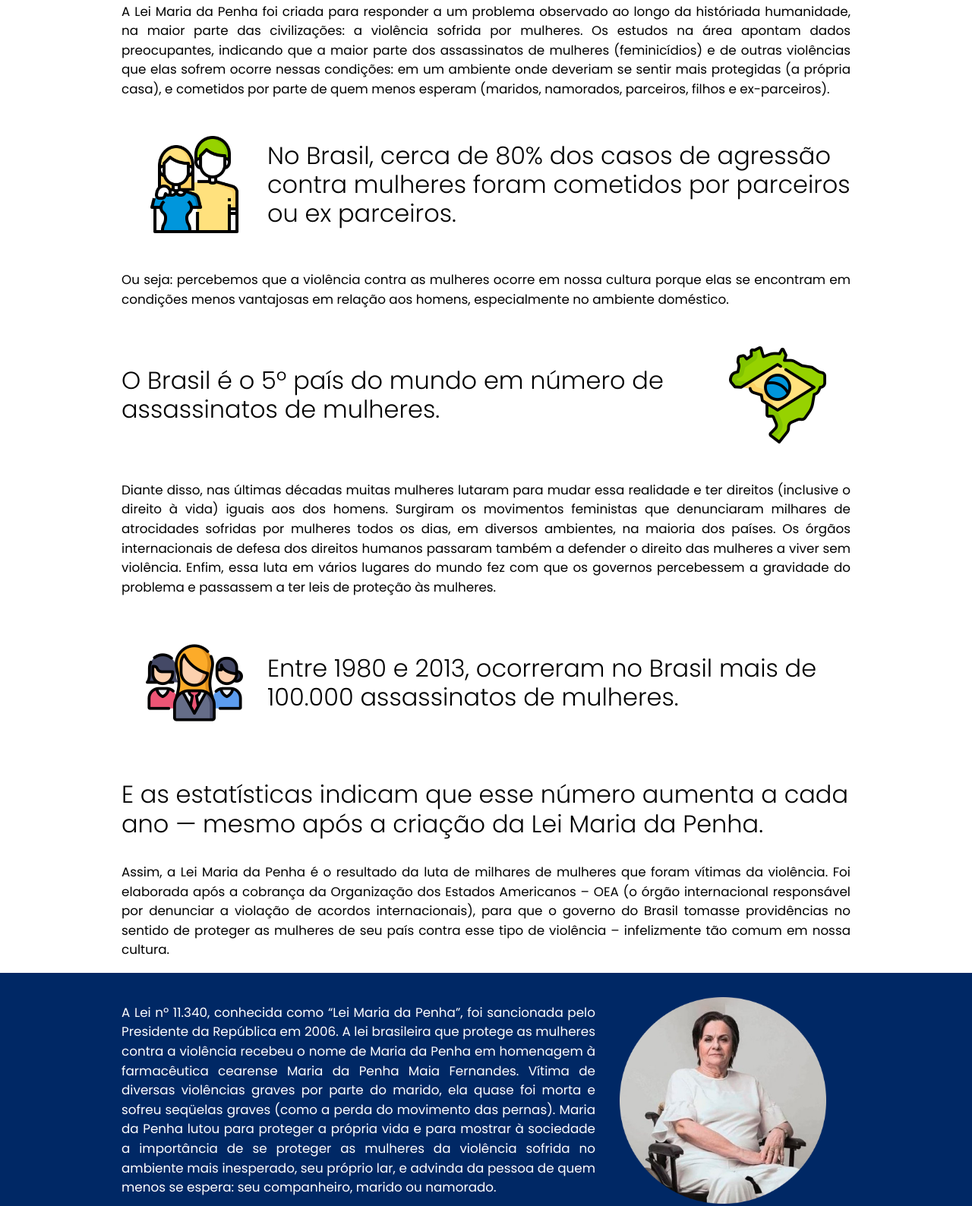
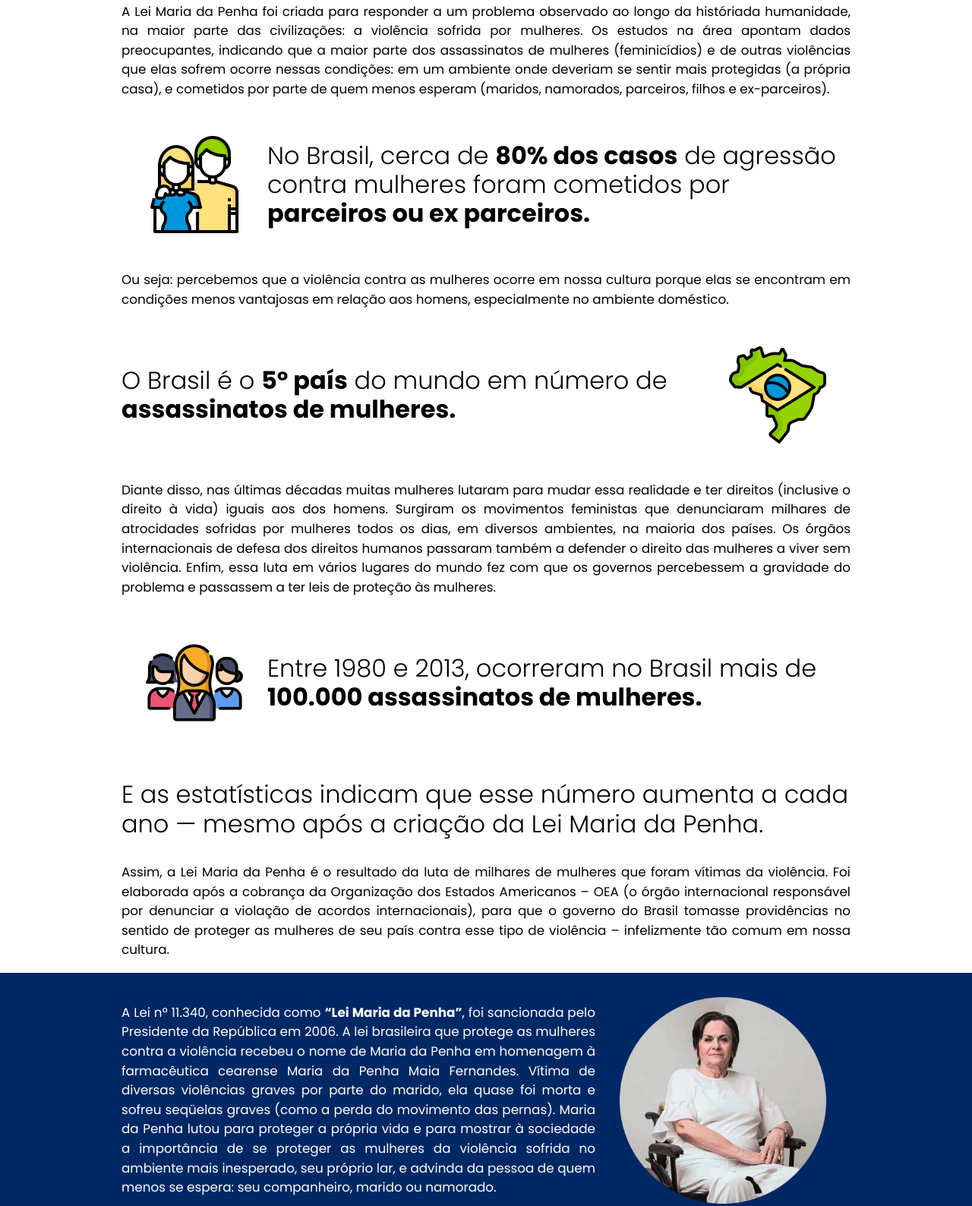
Before and after one commit to UNISENAI-GRT-025-011/papo-de-homem-para-homem, a plain HTML site: page index.html in a window 1280 px wide. Shown: the part 718-2306 px from the top of the page at 76% size. Drawn offline with Linux system fonts and the light colour scheme.

Commit message:
Corrigir formatação

```diff
--- a/index.html
+++ b/index.html
@@ -44,7 +44,7 @@
     <div class="content-with-image">
         <img src="images/casal.png">
         <p class="highlight">
-            No Brasil, cerca de 80% dos casos de agressão contra mulheres foram cometidos por parceiros ou ex parceiros.
+            No Brasil, cerca de <b>80% dos casos</b> de agressão contra mulheres foram cometidos por <b>parceiros ou ex parceiros.</b>
         </p>
     </div>
 
@@ -54,7 +54,7 @@
 
     <div class="content-with-image">
         <p class="highlight">
-            O Brasil é o 5º país do mundo em número de assassinatos de mulheres.
+            O Brasil é o <b>5º país</b> do mundo em número de <b>assassinatos de mulheres.</b>
         </p>
         <img src="images/brasil.png">
     </div>
@@ -66,7 +66,7 @@
     <div class="content-with-image">
         <img src="images/mulheres.png">
         <p class="highlight">
-            Entre 1980 e 2013, ocorreram no Brasil mais de 100.000 assassinatos de mulheres.
+            Entre 1980 e 2013, ocorreram no Brasil mais de <b>100.000 assassinatos de mulheres.</b>
         </p>
     </div>
 
@@ -81,7 +81,7 @@
     <div id="bloco-maria-da-penha" class="content-with-image">
         <div class="background"></div>
         <p>
-            A Lei nº 11.340, conhecida como “Lei Maria da Penha”, foi sancionada pelo Presidente da República em 2006. A lei brasileira que protege as mulheres contra a violência recebeu o nome de Maria da Penha em homenagem à farmacêutica cearense Maria da Penha Maia Fernandes. Vítima de diversas violências graves por parte do marido, ela quase foi morta e sofreu seqüelas graves (como a perda do movimento das pernas). Maria da Penha lutou para proteger a própria vida e para mostrar à sociedade a importância de se proteger as mulheres da violência sofrida no ambiente mais inesperado, seu próprio lar, e advinda da pessoa de quem menos se espera: seu companheiro, marido ou namorado.
+            A Lei nº 11.340, conhecida como <b>“Lei Maria da Penha”</b>, foi sancionada pelo Presidente da República em 2006. A lei brasileira que protege as mulheres contra a violência recebeu o nome de Maria da Penha em homenagem à farmacêutica cearense Maria da Penha Maia Fernandes. Vítima de diversas violências graves por parte do marido, ela quase foi morta e sofreu seqüelas graves (como a perda do movimento das pernas). Maria da Penha lutou para proteger a própria vida e para mostrar à sociedade a importância de se proteger as mulheres da violência sofrida no ambiente mais inesperado, seu próprio lar, e advinda da pessoa de quem menos se espera: seu companheiro, marido ou namorado.
         </p>
         <img id="imagem-maria-da-penha" src="images/maria-da-penha.png">
     </div>
```
